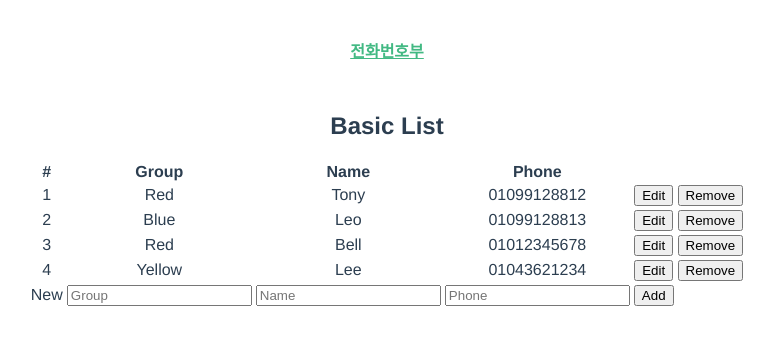
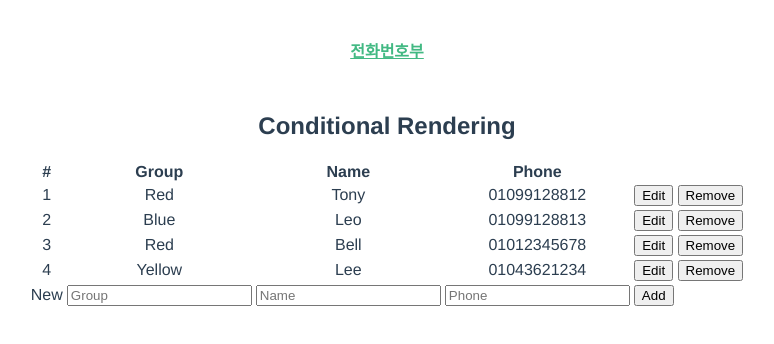
Before and after one commit to x-change/sample, a Vue app: page / in a window 1280 px wide. Shown: the top 344 px of the page, without its empty margins (253-1027 px from the left). Built offline with nearby package versions, Linux system fonts and the light colour scheme.

Commit message:
user input

```diff
--- a/src/views/UserList.vue
+++ b/src/views/UserList.vue
@@ -17,8 +17,8 @@
                 <td><input type="text" placeholder="Group" v-model="group"></td>
                 <td><input type="text" placeholder="Name" v-model="name"></td>
                 <td><input type="text" placeholder="Phone" v-model="phone"></td>
-                <td @click="handleEditUserEnd">
-                  <button>Save</button>
+                <td>
+                  <button @click="handleEditUserEnd">Save</button>
                 </td>
               </template>
               <template v-else>
@@ -59,7 +59,7 @@ export default {
   name: 'UserList',
   data() {
     return {
-      title: 'Basic List',
+      title: 'Conditional Rendering',
       users: [
         {
           id: '1', name: 'Tony', phone: '01099128812', group: 'Red',
```
